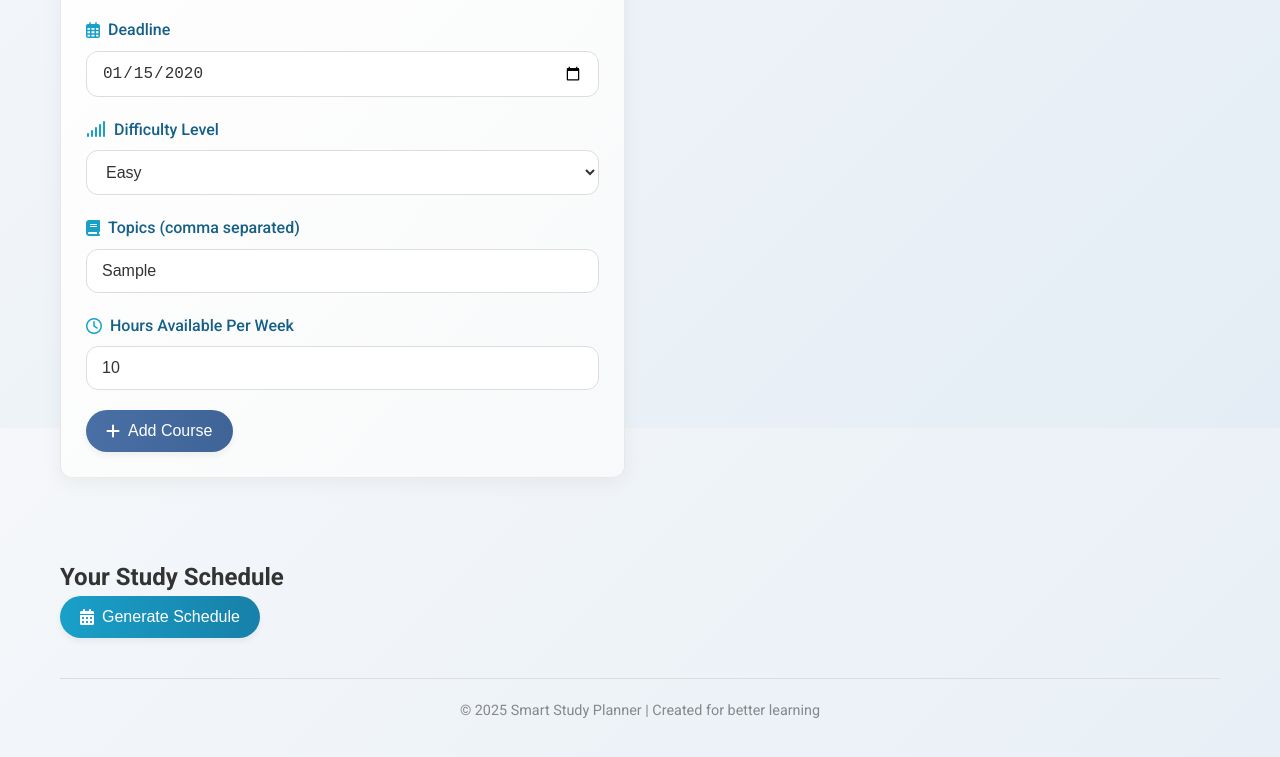
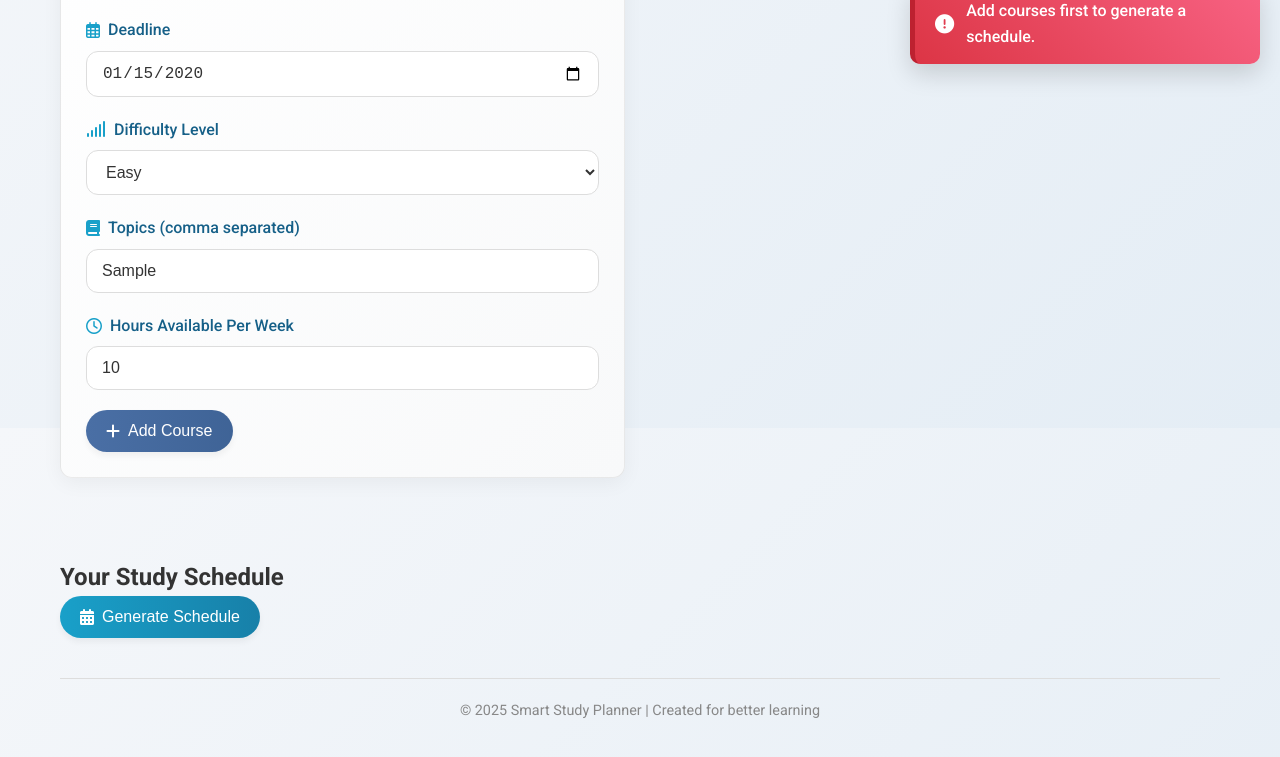
Before and after one commit to mostafamohsen1/smart-study-planner, a plain HTML site: page index.html in a window 1280 px wide. Both pictures are taken after typing "Sample", "2020-01-15", "Sample" into the empty fields and a click on the button "Generate Schedule". Shown: the part 372-1129 px from the top of the page. Drawn offline with Linux system fonts and the light colour scheme.

Commit message:
Update styles.css

```diff
--- a/css/styles.css
+++ b/css/styles.css
@@ -1331,6 +1331,56 @@ footer {
     }
 }
 
+/* Notification styles to match login page */
+.notification {
+    display: flex;
+    align-items: center;
+    position: fixed;
+    top: 20px;
+    right: 20px;
+    padding: 15px 20px;
+    border-radius: 10px;
+    color: white;
+    font-weight: 500;
+    max-width: 350px;
+    z-index: 1000;
+    opacity: 0;
+    transform: translateX(30px);
+    transition: all 0.4s cubic-bezier(0.175, 0.885, 0.32, 1.275);
+    box-shadow: 0 10px 25px rgba(0, 0, 0, 0.15);
+}
+
+.notification i {
+    margin-right: 12px;
+    font-size: 1.2rem;
+}
+
+.notification.show {
+    opacity: 1;
+    transform: translateX(0);
+}
+
+.notification.success {
+    background: linear-gradient(45deg, #28a745, #20c997);
+    border-left: 5px solid #1e7e34;
+}
+
+.notification.error {
+    background: linear-gradient(45deg, #dc3545, #f86384);
+    border-left: 5px solid #bd2130;
+}
+
+.notification.warning {
+    background: linear-gradient(45deg, #ffc107, #ffcd39);
+    color: #333;
+    border-left: 5px solid #d39e00;
+}
+
+.notification.info {
+    background: linear-gradient(45deg, var(--accent-color), #63c5da);
+    border-left: 5px solid var(--secondary-color);
+}
+
 /* Mobile optimizations for animations */
 @media (prefers-reduced-motion: reduce) {
     * {
```
